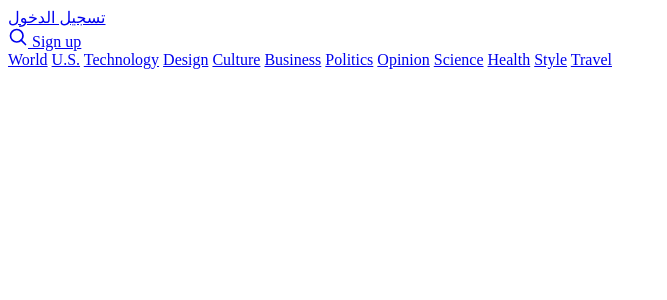
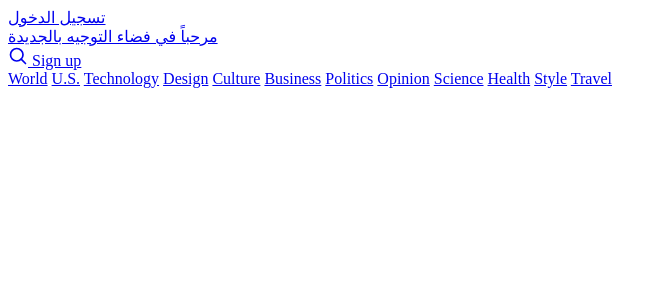
Before and after one commit to tawjih-eljadida/my-first-article, a Django app: template templates/barbottom.html in a window 1280 px wide. Shown: the top 300 px of the page, without its empty margins (0-667 px from the left). Run offline with Django 3.2, Linux system fonts and the light colour scheme; the template is opened without the code that fills it, so the values that code supplies are empty.

Commit message:
Modification du HTML du site

```diff
--- /dev/null
+++ b/articles/templates/articles/page_articles.html
@@ -0,0 +1 @@
+{% extends 'base_layout.html' %}
--- /dev/null
+++ b/articles/urls.py
@@ -0,0 +1,6 @@
+from django.conf.urls import url, include
+from . import views
+
+urlpatterns = [
+	url(r'', views.homepage, name='home'),
+]
--- a/articles/views.py
+++ b/articles/views.py
@@ -1,3 +1,5 @@
 from django.shortcuts import render
 
-# Create your views here.
+# Create views here.
+def homepage(request):
+		return render(request, 'articles/page_articles.html', )
--- a/tawjih/urls.py
+++ b/tawjih/urls.py
@@ -13,11 +13,10 @@
     1. Import the include() function: from django.conf.urls import url, include
     2. Add a URL to urlpatterns:  url(r'^blog/', include('blog.urls'))
 """
-from django.conf.urls import url
+from django.conf.urls import url, include
 from django.contrib import admin
-from . import views
 
 urlpatterns = [
     url(r'^admin/', admin.site.urls),
-	url(r'', views.homepage),
+	url(r'', include('articles.urls')),
 ]
--- a/templates/barbottom.html
+++ b/templates/barbottom.html
@@ -1,10 +1,10 @@
-  <header class="blog-header py-3">
+  <header class="blog-header py-3 bg-success">
     <div class="row flex-nowrap justify-content-between align-items-center">
       <div class="col-4 pt-1">
         <a class="text-muted" href="#">تسجيل الدخول</a>
       </div>
       <div class="col-4 text-center">
-        <a class="blog-header-logo text-dark" href="#">{{ title }}</a>
+        <a class="blog-header-logo text-dark" href="#" style="font-family: fantasy" >مرحباً في فضاء التوجيه بالجديدة</a>
       </div>
       <div class="col-4 d-flex justify-content-end align-items-center">
         <a class="text-muted" href="#" aria-label="Search">
--- a/templates/base_layout.html
+++ b/templates/base_layout.html
@@ -1,6 +1,6 @@
 {% load static from staticfiles %}
 <!DOCTYPE html>
-<html lang="en">
+<html xmlns=“http://www.w3.org/1999/xhtml 11” xml:lang=“ar” lang=“ar”>
 	<head>
 		{% include 'head_view.html' %}
 	</head>
```
